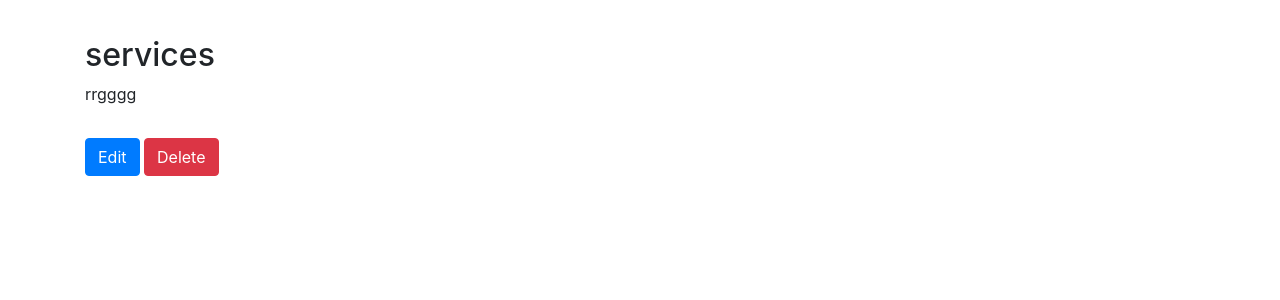
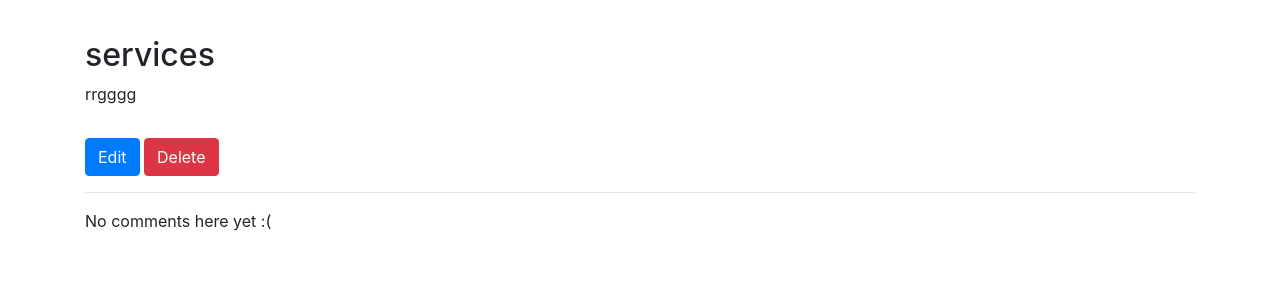
Before and after one commit to Mr-Georgie/django-blog, a Django app: page /post/4/ in a window 1280 px wide. Shown: the part 56-356 px from the top of the page. Run offline with Django 3.2, Linux system fonts and the light colour scheme; data comes from the database, SQL or seed files in the repository; both versions use the stored data as it was after the commit; some libraries are stand-ins or nearby versions.

Commit message:
not done yet

```diff
--- a/blog/admin.py
+++ b/blog/admin.py
@@ -1,5 +1,6 @@
 from django.contrib import admin
-from .models import Post
+from .models import Post, Comment
 # Register your models here.
 
 admin.site.register(Post)
+admin.site.register(Comment)
--- a/blog/models.py
+++ b/blog/models.py
@@ -12,3 +12,12 @@ class Post(models.Model):
 
     def get_absolute_url(self):
         return reverse('post_detail', args=[str(self.id)])
+
+
+class Comment(models.Model):
+    name = models.ForeignKey('auth.User', on_delete=models.CASCADE,)
+    comment_text = models.TextField()
+    post = models.ForeignKey('Post', on_delete=models.CASCADE, related_name='comments')
+
+    def __str__(self):
+        return f'Comment by: {self.name}'
--- a/blog/urls.py
+++ b/blog/urls.py
@@ -1,5 +1,5 @@
 from django.urls import path
-from .views import BlogListView , BlogDetailView, BlogCreateView, BlogUpdateView, BlogDeleteView
+from .views import BlogListView, BlogDetailView, BlogCreateView, BlogUpdateView, BlogDeleteView
 urlpatterns = [
     path('', BlogListView.as_view(), name='home'),
     path('post/<int:pk>/', BlogDetailView.as_view(), name='post_detail'),
--- a/blog/views.py
+++ b/blog/views.py
@@ -1,8 +1,9 @@
 from django.shortcuts import render
 from django.views.generic import ListView, DetailView, CreateView, UpdateView, DeleteView
 
-from .models import Post
+from .models import Post, Comment
 from django.urls import reverse_lazy
+from django.forms import ModelForm
 
 # Create your views here.
 class BlogListView(ListView):
@@ -28,3 +29,12 @@ class BlogDeleteView(DeleteView):
     model = Post
     template_name = 'post_delete.html'
     success_url = reverse_lazy('home')
+
+
+
+# Create comment views here.
+class CommentForm(ModelForm):
+
+    class Meta:
+        model = Comment
+        fields = ('name', 'comment_text',)
--- a/config/settings.py
+++ b/config/settings.py
@@ -9,12 +9,13 @@ https://docs.djangoproject.com/en/3.2/topics/settings/
 For the full list of settings and their values, see
 https://docs.djangoproject.com/en/3.2/ref/settings/
 """
-
+import os
 from pathlib import Path
 
 # Build paths inside the project like this: BASE_DIR / 'subdir'.
 BASE_DIR = Path(__file__).resolve().parent.parent
 
+os.path.join(BASE_DIR, 'venv')
 
 # Quick-start development settings - unsuitable for production
 # See https://docs.djangoproject.com/en/3.2/howto/deployment/checklist/
--- a/static/css/style.css
+++ b/static/css/style.css
@@ -1,3 +1,7 @@
 .container {
     padding-top: 20px;
 }
+
+.comment {
+    margin: 20px 0px 20px 20px;
+}
--- a/templates/home.html
+++ b/templates/home.html
@@ -5,6 +5,7 @@
     <div class='post-entry pt-3'>
         <h2><a href="{% url 'post_detail' post.pk %}">{{ post.title }}</a></h2>
         <p>{{ post.body }}</p>
+        <p>Comments: {{ post.comments.count }}</p>
     </div>
     {% endfor %}
 {% endblock %}
--- a/templates/post_detail.html
+++ b/templates/post_detail.html
@@ -4,9 +4,20 @@
     <div class='post-entry pt-3'>
         <h2>{{ post.title }}</h2>
         <p>{{ post.body }}</p>
+        <div class='button pt-3'>
+            <a href="{% url 'post_edit' post.pk %}" class="btn btn-primary">Edit</a>
+            <a href="{% url 'post_delete' post.pk %}" class="btn btn-danger">Delete</a>
+        </div>
+
+        <hr>
+        {% for comment in post.comments.all %}
+            <div class="comment">
+                <p>{{ comment.comment_text|linebreaks }}</p>
+                <strong> by {{ comment.name }}</strong>
+            </div>
+        {% empty %}
+            <p>No comments here yet :(</p>
+        {% endfor %}
     </div>
-    <div class='button pt-3'>
-        <a href="{% url 'post_edit' post.pk %}" class="btn btn-primary">Edit</a>
-        <a href="{% url 'post_delete' post.pk %}" class="btn btn-danger">Delete</a>
-    </div>
+
 {% endblock %}
```
Also changed, not shown: blog/forms.py (added), blog/migrations/0002_comment.py (added), blog/migrations/0003_alter_comment_name.py (added), blog/migrations/0004_alter_comment_post.py (added), db.sqlite3.
